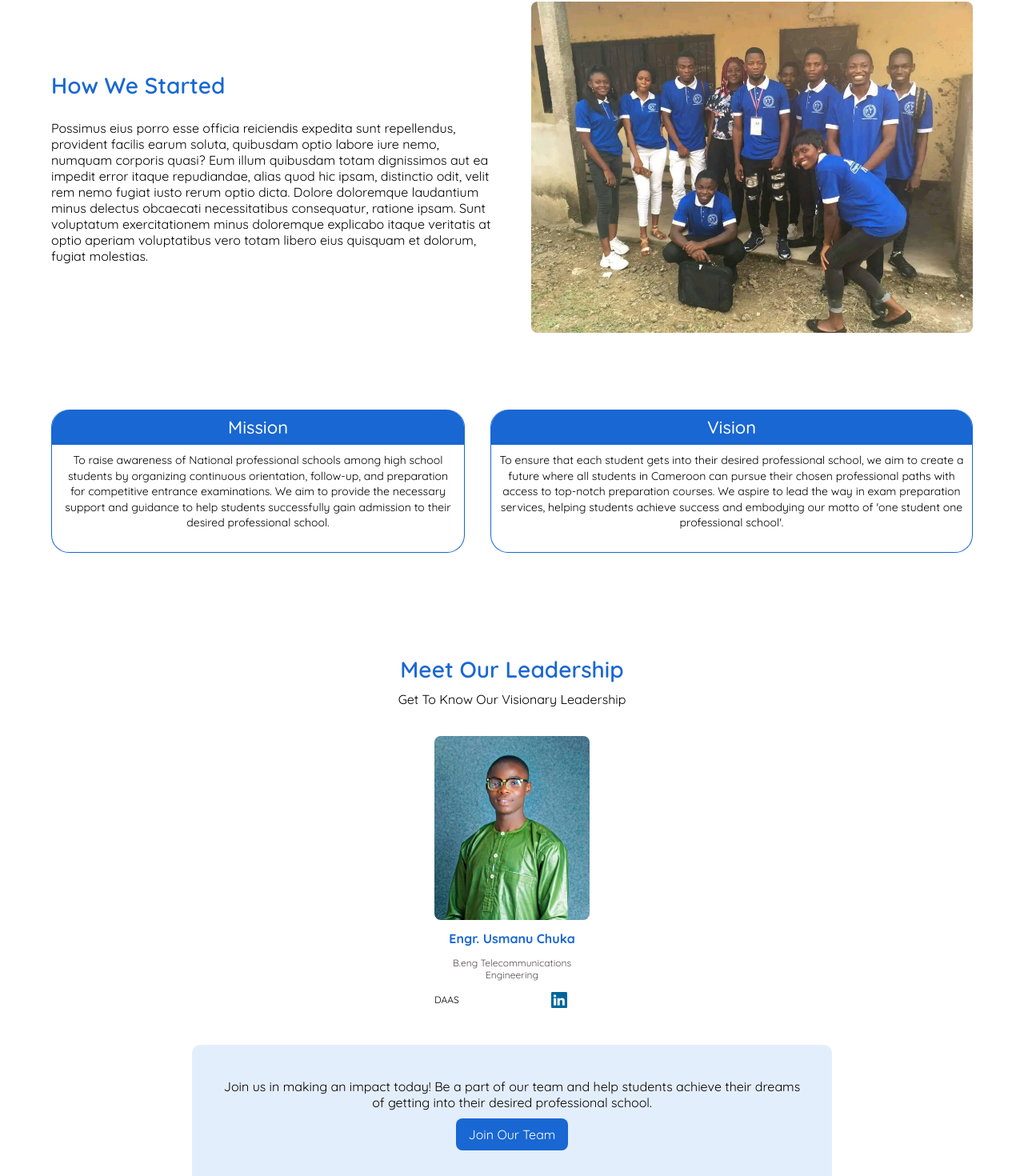
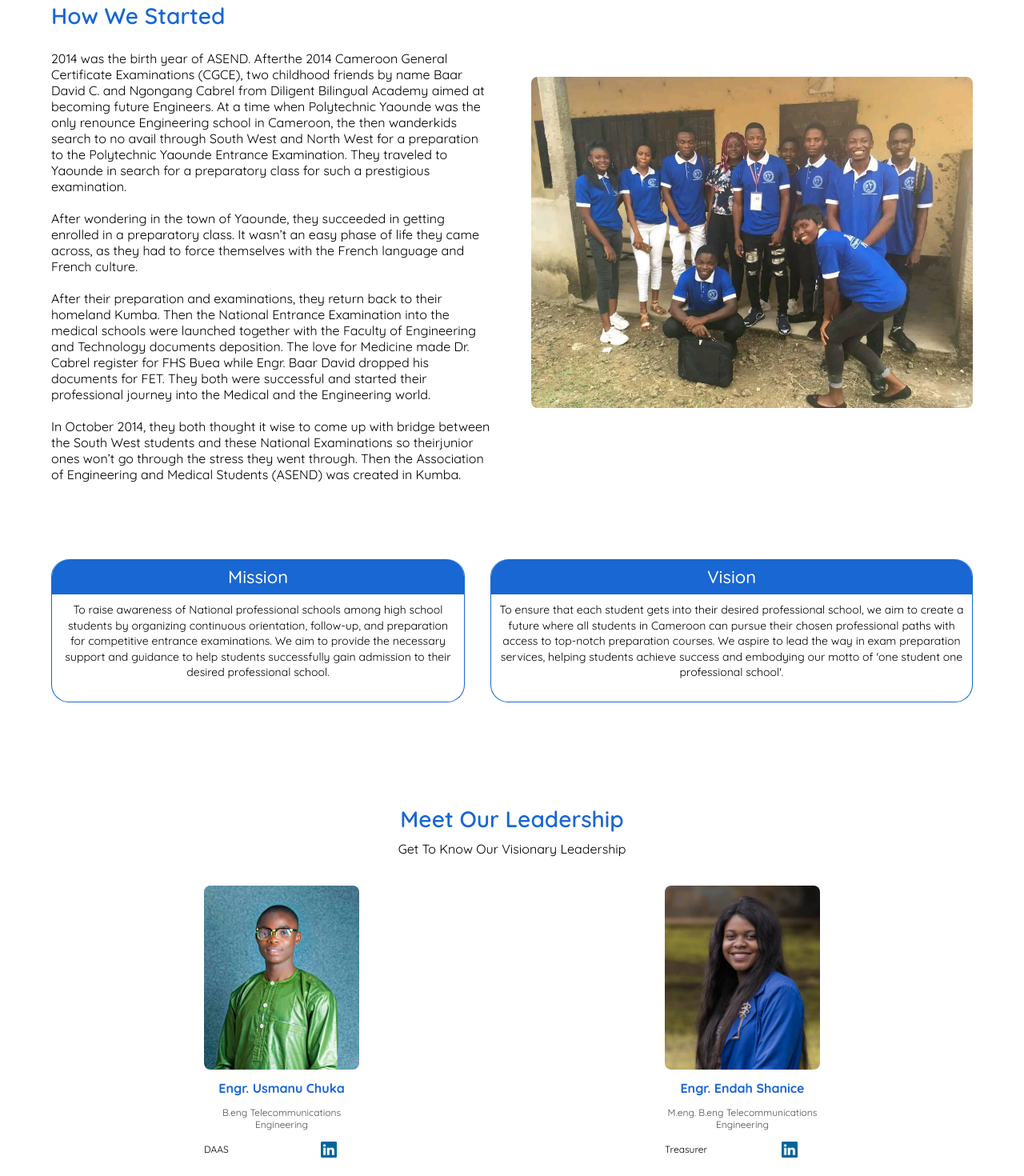
Before and after one commit to JIM440/ASEND-Website, a React (Create React App) app: page /about in a window 1280 px wide. Shown: the part 939-2409 px from the top of the page at 80% size. Built offline with nearby package versions, Linux system fonts and the light colour scheme.

Commit message:
more changes

```diff
--- a/src/pages/about/components/AboutTeam.jsx
+++ b/src/pages/about/components/AboutTeam.jsx
@@ -7,6 +7,7 @@ import golda from '../../../assets/img/team/golda.jpg';
 import yannick from '../../../assets/img/team/yannick.jpg';
 import usman from '../../../assets/img/team/usman.jpg';
 import lois from '../../../assets/img/team/Lois.jpg';
+import shanice from '../../../assets/img/team/shanice.jpg';
 // team images
 import salif from '../../../assets/img/team/salif.jpg';
 import stephan from '../../../assets/img/team/steph.jpg';
@@ -66,6 +67,14 @@ const AboutTeam = () => {
       LinkedInUrl: '',
       IgUrl: '',
     },
+    {
+      image: shanice,
+      name: 'Engr. Endah Shanice',
+      level: 'M.eng. B.eng Telecommunications Engineering',
+      position: 'Treasurer',
+      LinkedInUrl: '',
+      IgUrl: '',
+    },
     // {
     //   image: lois,
     //   name: 'Nurse Bungwa Lois Nabila',
@@ -79,7 +88,7 @@ const AboutTeam = () => {
   const team = [
     {
       image: salif,
-      name: 'Engr. Njidda Salifu',
+      name: 'Njidda Salifu',
       level: 'Final Year Software Engineerng Student - FET Buea',
       position: 'Engineering Coordinator- Buea',
       LinkedInUrl: 'linkedin.com',
--- a/src/pages/about/components/HowWeStarted.jsx
+++ b/src/pages/about/components/HowWeStarted.jsx
@@ -8,16 +8,37 @@ const HowWeStarted = () => {
           <div className="text">
             <h2 className="header">How We Started</h2>
             <p>
-              Possimus eius porro esse officia reiciendis expedita sunt
-              repellendus, provident facilis earum soluta, quibusdam optio
-              labore iure nemo, numquam corporis quasi? Eum illum quibusdam
-              totam dignissimos aut ea impedit error itaque repudiandae, alias
-              quod hic ipsam, distinctio odit, velit rem nemo fugiat iusto rerum
-              optio dicta. Dolore doloremque laudantium minus delectus obcaecati
-              necessitatibus consequatur, ratione ipsam. Sunt voluptatum
-              exercitationem minus doloremque explicabo itaque veritatis at
-              optio aperiam voluptatibus vero totam libero eius quisquam et
-              dolorum, fugiat molestias.
+              2014 was the birth year of ASEND. Afterthe 2014 Cameroon General
+              Certificate Examinations (CGCE), two childhood friends by name
+              Baar David C. and Ngongang Cabrel from Diligent Bilingual Academy
+              aimed at becoming future Engineers. At a time when Polytechnic
+              Yaounde was the only renounce Engineering school in Cameroon, the
+              then wanderkids search to no avail through South West and North
+              West for a preparation to the Polytechnic Yaounde Entrance
+              Examination. They traveled to Yaounde in search for a preparatory
+              class for such a prestigious examination.
+              <br />
+              <br />
+              After wondering in the town of Yaounde, they succeeded in getting
+              enrolled in a preparatory class. It wasn’t an easy phase of life
+              they came across, as they had to force themselves with the French
+              language and French culture.
+              <br />
+              <br />
+              After their preparation and examinations, they return back to
+              their homeland Kumba. Then the National Entrance Examination into
+              the medical schools were launched together with the Faculty of
+              Engineering and Technology documents deposition. The love for
+              Medicine made Dr. Cabrel register for FHS Buea while Engr. Baar
+              David dropped his documents for FET. They both were successful and
+              started their professional journey into the Medical and the
+              Engineering world. <br />
+              <br />
+              In October 2014, they both thought it wise to come up with bridge
+              between the South West students and these National Examinations so
+              theirjunior ones won’t go through the stress they went through.
+              Then the Association of Engineering and Medical Students (ASEND)
+              was created in Kumba.
             </p>
           </div>
           <div className="img">
```
Also changed, not shown: src/assets/img/team/Screenshot_20240315-201957_Docs.jpg (added), src/assets/img/team/shanice.jpg (added).
